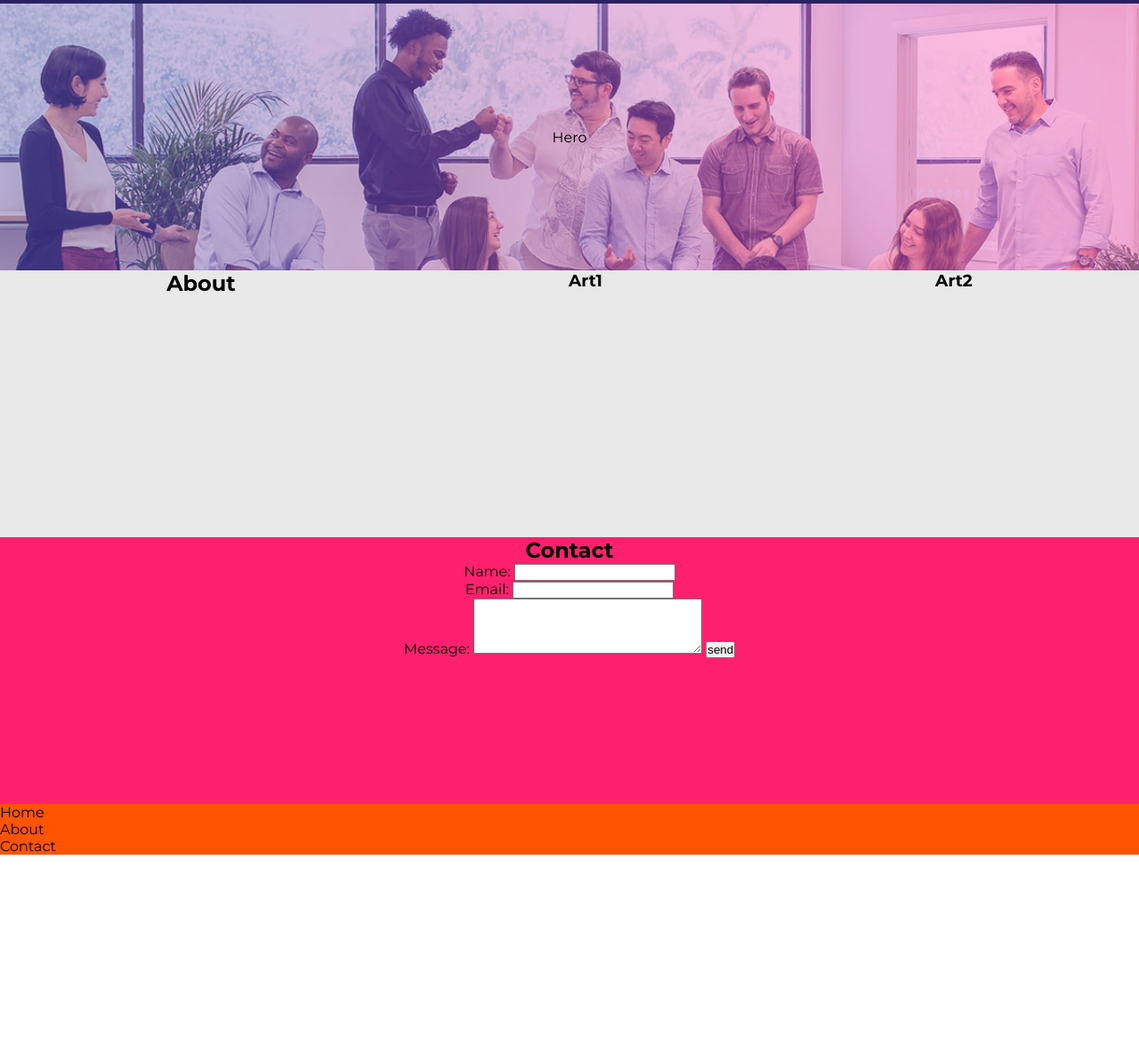
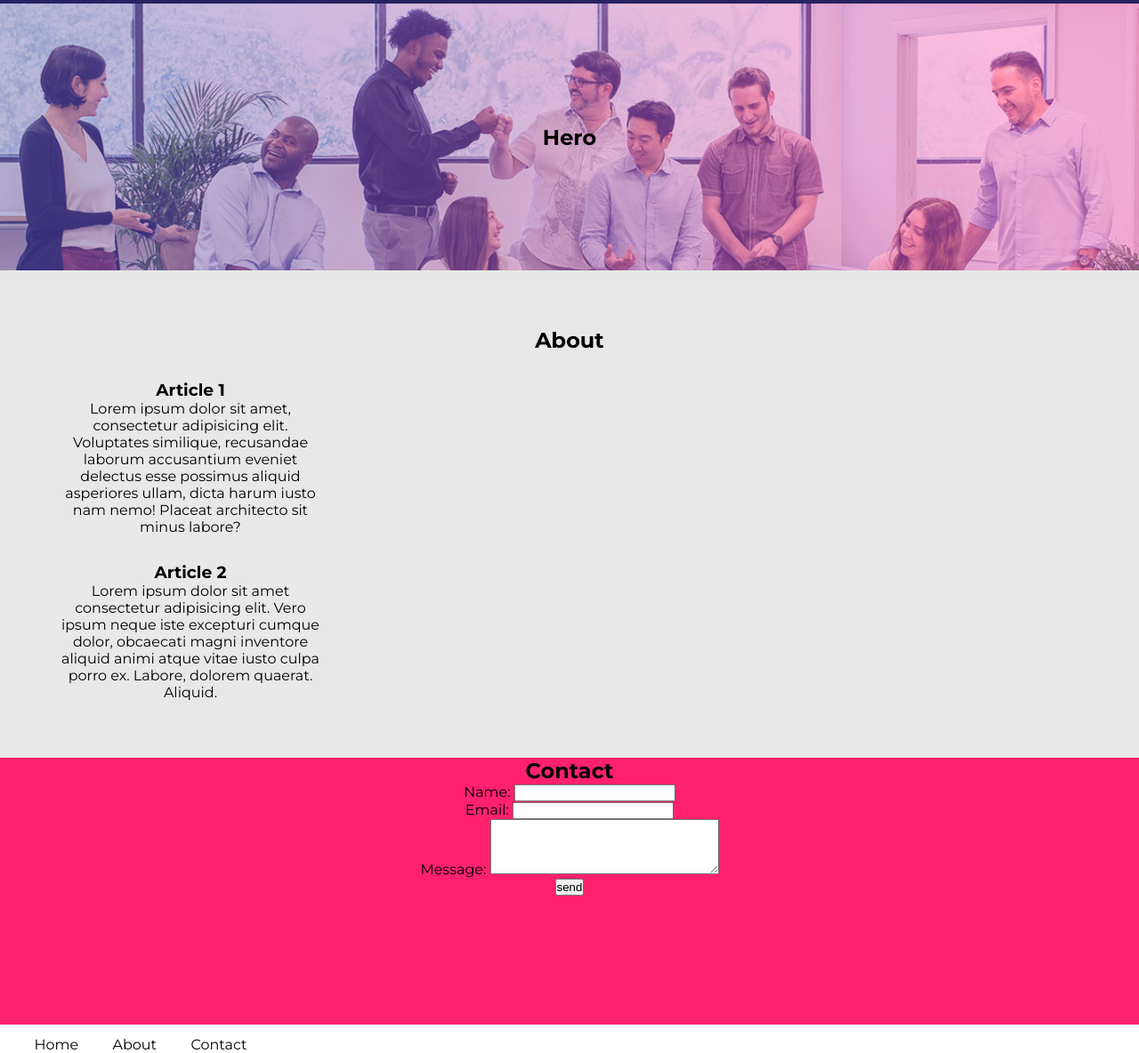
Before and after one commit to chrisdeleonn/bc-web-html, a plain HTML site: page index.html in a window 1280 px wide. Shown: the part 26-1210 px from the top of the page at 89% size. Before the commit the page ends 987 px from the top, so only its background shows below. Drawn offline with Linux system fonts and the light colour scheme.

Commit message:
final revision

```diff
--- a/index.html
+++ b/index.html
@@ -27,14 +27,32 @@
 
     <main>
       <section class="hero-section">
-        <h1 id="hero"></h1>
-        Hero
+        <h1 id="hero">Hero</h1>
       </section>
       <section class="about-section">
           <h2>About</h2>
-      <article><h3>Art1</h3></article>
-      <article><h3>Art2<h3></article>
-      </section>
+          <div class="about-section-group"></div>
+          <article>
+            <h3>Article 1</h3>
+            <p>Lorem ipsum dolor sit amet, consectetur adipisicing elit.
+              Voluptates similique, recusandae laborum accusantium eveniet
+              delectus esse possimus aliquid asperiores ullam, dicta harum iusto
+              nam nemo! Placeat architecto sit minus labore?
+            </p>
+            </article>
+
+            <article>
+              <h3>Article 2</h3>
+            <p>
+              Lorem ipsum dolor sit amet consectetur adipisicing elit. Vero
+              ipsum neque iste excepturi cumque dolor, obcaecati magni inventore
+              aliquid animi atque vitae iusto culpa porro ex. Labore, dolorem
+              quaerat. Aliquid.
+            </p>
+            </article>
+            </section>
+          </div>
+
       <section id="contact">
         <h2>Contact</h2>
         <form onsubmit="handlesubmit(event)">
@@ -51,23 +69,18 @@
           <label for="message">
             Message:
             <textarea name="message" cols="30" rows="4"> </textarea>
-            <input type="submit" value="send" />
           </label>
           <br />
+            <input type="submit" value="send" />
         </form>
       </section>
     </main>
 
     <footer>
       <ul>
-        Home
-      </ul>
-      <ul>
-        About
-      </ul>
-      <ul>
-        Contact
-      </ul>
+       <li>Home</li>
+       <li>About</li>
+       <li>Contact</li>
     </footer>
     <!--<script src="script" href="scripts.js"></script>-->
   </body>
--- a/styles.css
+++ b/styles.css
@@ -63,8 +63,6 @@ section {
   justify-content: center;
   align-items: center;
 
-  height: 300px;
-  background-color: var(--yellow);
   background: url(/img/Boca-Code-OG.jpg);
   background-size: cover;
   background-repeat: no-repeat;
@@ -73,21 +71,23 @@ section {
   background-blend-mode: screen;
 }
 
-.hero-section > h1 {
-  text-align: center;
-  display: flex;
+.about-section {
+  background-color: var(--white);
+  padding: 5%;
+  height: 100%;
 }
 
-.about-section {
+.about-section-group {
   display: flex;
-  background-color: var(--white);
   justify-content: space-around;
+  flex-wrap: wrap;
+}
+
+article {
+  max-width: 300px;
+  margin-top: 30px;
 }
 
 footer {
   background-color: var(--orange);
 }
-
-article {
-  text-align: center;
-}
```
